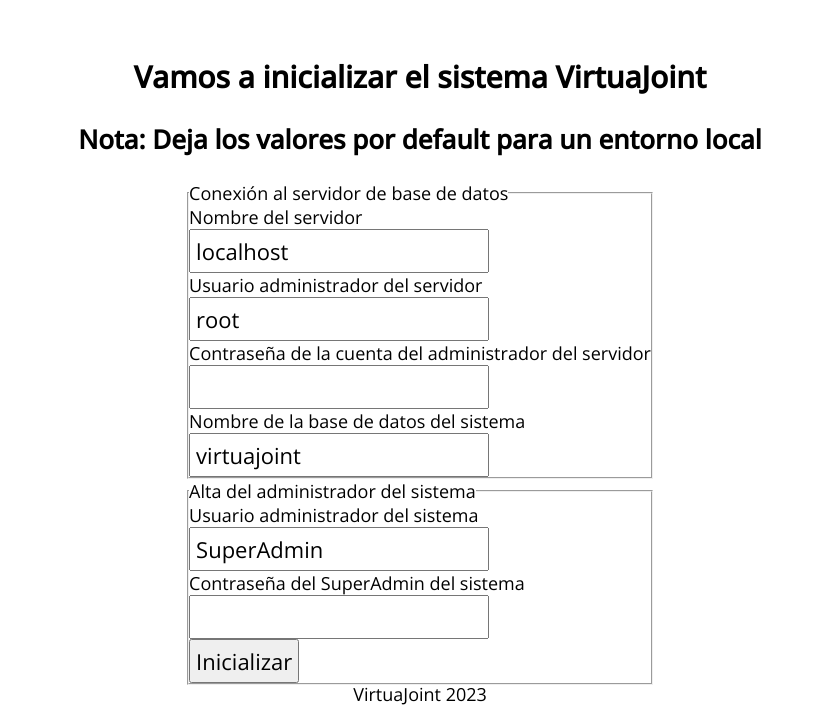
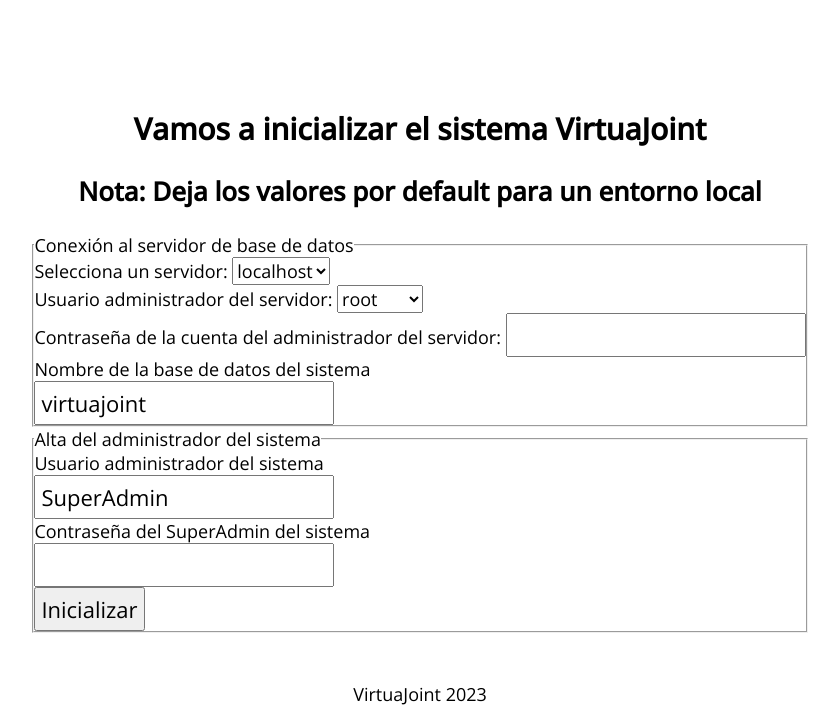
Before and after one commit to natan9019/virtuajoint, a PHP site: page /initialize.php in a window 1280 px wide. Shown: the part 74-800 px from the top of the page, without its empty margins (220-1059 px from the left). Run offline with PHP 8.4, Linux system fonts and the light colour scheme.

Commit message:
Añadí un par de comboboxes para seleccionar el servidor en initialize.php

```diff
--- a/public/initialize.php
+++ b/public/initialize.php
@@ -21,16 +21,23 @@
         <h1>Vamos a inicializar el sistema VirtuaJoint</h1><br>
         <h2>Nota: Deja los valores por default para un entorno local</h2><br>
         <form action="/createSystemDB.php" method="POST">
-
             <fieldset>
                 <legend>Conexión al servidor de base de datos</legend>
-                <label for="lblServerName">Nombre del servidor</label><br>
-                <input type="text" id="txtServerName" name="txtServerName" value="localhost"><br>
+                <label for="lblServerName">Selecciona un servidor:</label>
+                <!-- <input type="text" id="txtServerName" name="txtServerName" value="localhost"><br> -->
+                <select id="txtServerName" name="txtServerName" >
+                    <option value="localhost">localhost</option>
+                    <option value="dbs-virtuajoint-dev1.mysql.database.azure.com">Azure</option>
+                </select><br>
 
-                <label for="lblAdminName">Usuario administrador del servidor</label><br>
-                <input type="text" id="txtAdminName" name="txtAdminName" value="root"><br>
+                <label for="lblAdminName">Usuario administrador del servidor: </label>
+                <!-- <input type="text" id="txtAdminName" name="txtAdminName" value="root"><br> -->
+                <select name="txtAdminName" id="txtAdminName">
+                    <option value="root">root</option>
+                    <option value="admin5">admin5</option>
+                </select><br>
 
-                <label for="lblPassword">Contraseña de la cuenta del administrador del servidor</label><br>
+                <label for="lblPassword">Contraseña de la cuenta del administrador del servidor: </label>
                 <input type="password" id="txtPassword" name="txtPassword"><br>
 
                 <label for="lblDbName">Nombre de la base de datos del sistema</label><br>
@@ -44,7 +51,7 @@
                 <input type="text" id="txtSuperadmin" name="txtSuperadmin" readonly="readonly" value="SuperAdmin"><br>
 
                 <label for="lblPsswdSA">Contraseña del SuperAdmin del sistema</label><br>
-                <input type="password" id="txtPsswdSA" name="txtPsswdSA"><br>
+                <input type="password" id="txtPsswdSA" name="txtPsswdSA" required><br>
 
                 <input type="submit" id="btnSubmit" value="Inicializar">
             </fieldset>
```
Also changed, not shown: config/database.php (+8 -8 lines).
